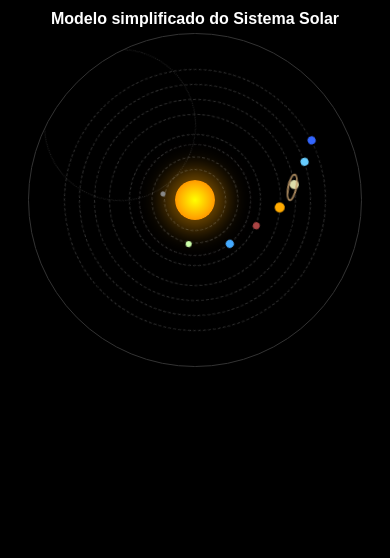
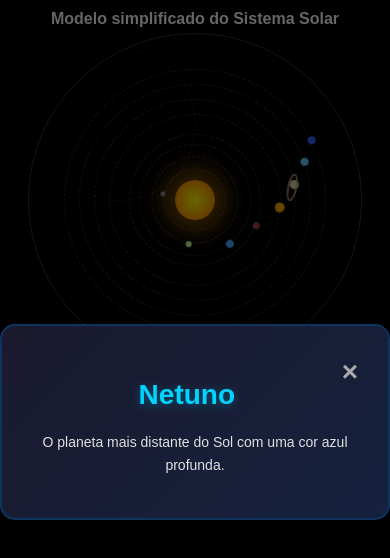
Before and after one commit to PedrinDev019/sistema-solar, a plain HTML site: page index.html in a window 390 px wide. Both pictures are taken after a click on the element 278 px from the left and 98 px from the top of the page. Drawn offline with Linux system fonts and the light colour scheme.

Commit message:
Add welcome page with Kuromi, planet information modals, and responsive design

```diff
--- a/index.html
+++ b/index.html
@@ -5,10 +5,21 @@
     <meta name="viewport" content="width=device-width, initial-scale=1.0">
     <title>Modelo do Sistema Solar</title>
     <link rel="stylesheet" href="solar.css">
+    <link rel="stylesheet" href="modal.css">
 </head>
 <body>
     <h1>Modelo simplificado do Sistema Solar</h1>
     <div id="planet-label"></div>
+
+    <!-- Modal de informações do planeta -->
+    <div id="planet-modal" class="modal">
+        <div class="modal-content">
+            <span class="close">&times;</span>
+            <h2 id="modal-title"></h2>
+            <div id="modal-body"></div>
+        </div>
+    </div>
+
     <div class="universe">
         <div class="sun"></div>
         <!-- Planetas com suas órbitas -->
--- /dev/null
+++ b/modal.css
@@ -0,0 +1,59 @@
+/* Modal de informacoes do planeta */
+.modal {
+    display: none;
+    position: fixed;
+    z-index: 1000;
+    left: 0;
+    top: 0;
+    width: 100%;
+    height: 100%;
+    background-color: rgba(0, 0, 0, 0.6);
+}
+
+.modal.active {
+    display: flex;
+    align-items: center;
+    justify-content: center;
+}
+
+.modal-content {
+    background: linear-gradient(135deg, #1a1a2e 0%, #16213e 100%);
+    padding: 30px;
+    border-radius: 15px;
+    width: 90%;
+    max-width: 500px;
+    border: 2px solid #0f3460;
+    box-shadow: 0 10px 40px rgba(0, 0, 0, 0.5);
+    color: #fff;
+    max-height: 80vh;
+    overflow-y: auto;
+    animation: slideUp 0.3s ease;
+}
+
+.modal-content h2 {
+    color: #00d4ff;
+    margin-bottom: 20px;
+    font-size: 28px;
+    text-shadow: 0 2px 10px rgba(0, 212, 255, 0.3);
+}
+
+.modal-content p {
+    line-height: 1.6;
+    margin-bottom: 12px;
+    font-size: 14px;
+    color: #e0e0e0;
+}
+
+.close {
+    color: #aaa;
+    float: right;
+    font-size: 28px;
+    font-weight: bold;
+    cursor: pointer;
+    transition: color 0.3s ease;
+}
+
+.close:hover,
+.close:focus {
+    color: #fff;
+}
--- a/solar.js
+++ b/solar.js
@@ -1,16 +1,50 @@
-// script para mostrar nome de planeta em rótulo flutuante
 const planets = document.querySelectorAll('.planet');
 const label = document.getElementById('planet-label');
+const modal = document.getElementById('planet-modal');
+const modalTitle = document.getElementById('modal-title');
+const modalBody = document.getElementById('modal-body');
+const closeBtn = document.querySelector('.close');
+
+// Informacoes dos planetas
+const planetInfo = {
+  'Mercurio': 'O planeta mais proximo do Sol. Tem uma superficie rochosa e eh conhecido por suas temperaturas extremas.',
+  'Venus': 'O planeta mais quente do Sistema Solar com uma atmosfera extremamente densa.',
+  'Terra': 'Nosso planeta! O unico conhecido que abriga vida com agua e oxigenio.',
+  'Marte': 'O Planeta Vermelho. Tem a maior montanha do Sistema Solar (Olympus Mons).',
+  'Jupiter': 'O maior planeta do Sistema Solar. Tem a Grande Mancha Vermelha e pelo menos 79 luas.',
+  'Saturno': 'Famoso por seus aneis espetaculares feitos de gelo e rocha.',
+  'Urano': 'Um gigante de gelo que gira de lado, com uma cor azul-esverdeada.',
+  'Netuno': 'O planeta mais distante do Sol com uma cor azul profunda.'
+};
 
 planets.forEach(p => {
   const name = p.dataset.name || p.classList[1];
+
   p.addEventListener('mouseover', () => {
     label.textContent = name;
   });
+
   p.addEventListener('mouseout', () => {
     label.textContent = '';
   });
+
   p.addEventListener('click', () => {
-    alert('Você clicou em ' + name);
+    showPlanetInfo(name);
   });
 });
+
+function showPlanetInfo(name) {
+  modalTitle.textContent = name;
+  modalBody.innerHTML = '<p>' + (planetInfo[name] || 'Informacoes indisponiveis.') + '</p>';
+  modal.classList.add('active');
+}
+
+closeBtn.addEventListener('click', () => {
+  modal.classList.remove('active');
+});
+
+modal.addEventListener('click', (e) => {
+  if (e.target === modal) {
+    modal.classList.remove('active');
+  }
+});
--- /dev/null
+++ b/welcome.css
@@ -0,0 +1,147 @@
+/* Página de boas-vindas */
+* {
+    margin: 0;
+    padding: 0;
+    box-sizing: border-box;
+}
+
+body {
+    background: linear-gradient(135deg, #667eea 0%, #764ba2 100%);
+    min-height: 100vh;
+    display: flex;
+    align-items: center;
+    justify-content: center;
+    font-family: 'Arial', sans-serif;
+    color: #fff;
+}
+
+.welcome-container {
+    width: 100%;
+    height: 100vh;
+    display: flex;
+    align-items: center;
+    justify-content: center;
+    padding: 20px;
+}
+
+.content {
+    text-align: center;
+    max-width: 500px;
+    animation: fadeIn 1s ease-in;
+}
+
+.kuromi-image {
+    max-width: 100%;
+    width: 300px;
+    height: auto;
+    margin-bottom: 30px;
+    filter: drop-shadow(0 10px 30px rgba(0, 0, 0, 0.3));
+    animation: float 3s ease-in-out infinite;
+}
+
+.name {
+    font-size: 48px;
+    font-weight: bold;
+    margin-bottom: 15px;
+    text-shadow: 2px 2px 4px rgba(0, 0, 0, 0.3);
+    letter-spacing: 2px;
+    background: linear-gradient(45deg, #fff, #f0f0f0);
+    -webkit-background-clip: text;
+    -webkit-text-fill-color: transparent;
+    animation: slideDown 0.8s ease-out;
+}
+
+.subtitle {
+    font-size: 20px;
+    margin-bottom: 40px;
+    opacity: 0.9;
+    animation: slideUp 0.8s ease-out 0.2s both;
+}
+
+.btn-explore {
+    display: inline-block;
+    padding: 15px 40px;
+    background: #fff;
+    color: #667eea;
+    text-decoration: none;
+    border-radius: 50px;
+    font-size: 18px;
+    font-weight: bold;
+    transition: all 0.3s ease;
+    box-shadow: 0 10px 30px rgba(0, 0, 0, 0.2);
+    animation: slideUp 0.8s ease-out 0.4s both;
+    cursor: pointer;
+    border: none;
+}
+
+.btn-explore:hover {
+    transform: translateY(-3px);
+    box-shadow: 0 15px 40px rgba(0, 0, 0, 0.3);
+    background: #f5f5f5;
+}
+
+.btn-explore:active {
+    transform: translateY(-1px);
+}
+
+/* Animações */
+@keyframes fadeIn {
+    from {
+        opacity: 0;
+    }
+    to {
+        opacity: 1;
+    }
+}
+
+@keyframes float {
+    0%, 100% {
+        transform: translateY(0px);
+    }
+    50% {
+        transform: translateY(-20px);
+    }
+}
+
+@keyframes slideDown {
+    from {
+        opacity: 0;
+        transform: translateY(-30px);
+    }
+    to {
+        opacity: 1;
+        transform: translateY(0);
+    }
+}
+
+@keyframes slideUp {
+    from {
+        opacity: 0;
+        transform: translateY(30px);
+    }
+    to {
+        opacity: 1;
+        transform: translateY(0);
+    }
+}
+
+/* Responsivo */
+@media (max-width: 600px) {
+    .name {
+        font-size: 32px;
+        letter-spacing: 1px;
+    }
+
+    .subtitle {
+        font-size: 16px;
+    }
+
+    .btn-explore {
+        padding: 12px 30px;
+        font-size: 16px;
+    }
+
+    .kuromi-image {
+        width: 220px;
+    }
+}
```
Also changed, not shown: welcome.html (added, +19 -0 lines).
